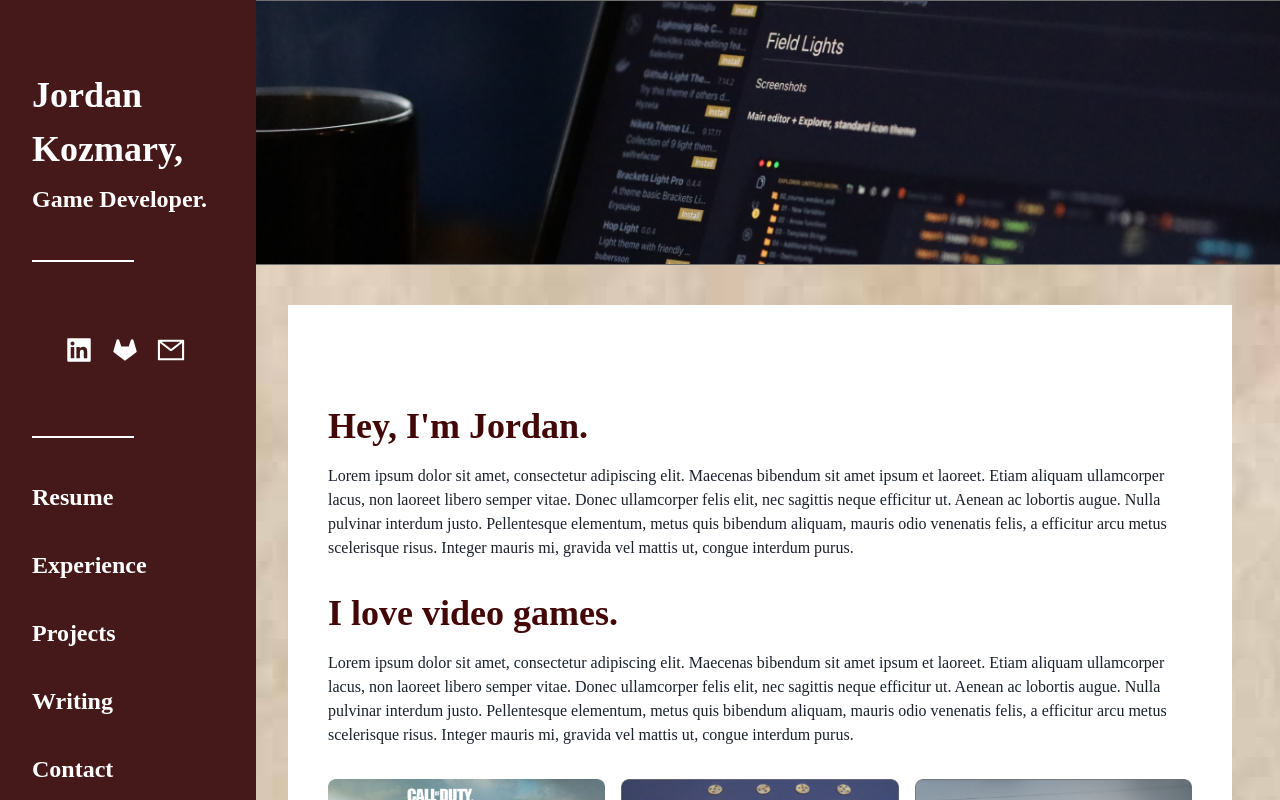
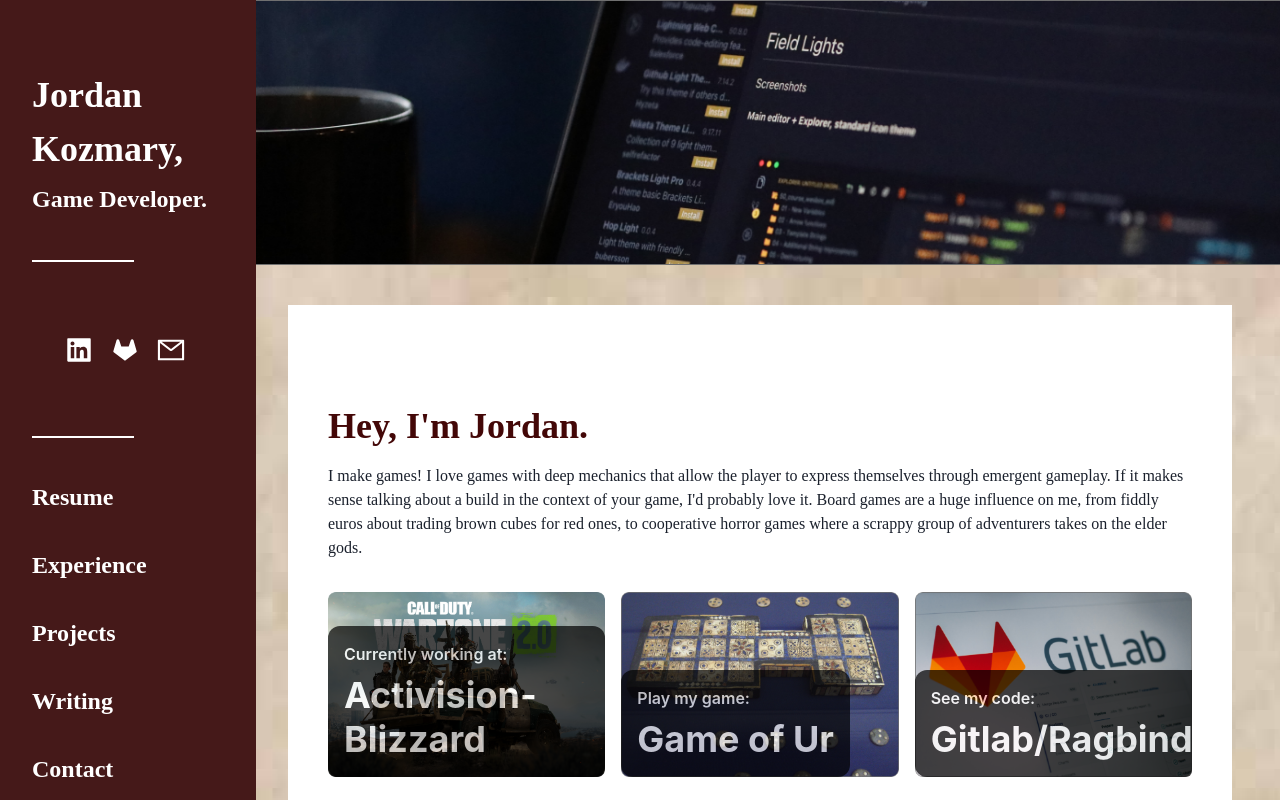
Before and after one commit to terminaltraces/ragbinder-portfolio, a Next.js app: page /nextjs-github-pages/ in a window 1280 px wide. Shown: the top 800 px of the page. Built offline with nearby package versions, Linux system fonts and the light colour scheme; a web font is replaced by a local one.

Commit message:
Update to front page

```diff
--- a/src/pages/index.tsx
+++ b/src/pages/index.tsx
@@ -27,31 +27,12 @@
         Hey, I'm Jordan.
       </Heading>
       <Text fontFamily="ingra" fontWeight="400" fontStyle="normal" mb="8">
-        Lorem ipsum dolor sit amet, consectetur adipiscing elit. Maecenas
-        bibendum sit amet ipsum et laoreet. Etiam aliquam ullamcorper lacus, non
-        laoreet libero semper vitae. Donec ullamcorper felis elit, nec sagittis
-        neque efficitur ut. Aenean ac lobortis augue. Nulla pulvinar interdum
-        justo. Pellentesque elementum, metus quis bibendum aliquam, mauris odio
-        venenatis felis, a efficitur arcu metus scelerisque risus. Integer
-        mauris mi, gravida vel mattis ut, congue interdum purus.
-      </Text>
-      <Heading
-        fontFamily="ingra"
-        fontWeight="700"
-        fontStyle="normal"
-        color="#430707"
-        mb="4"
-      >
-        I love video games.
-      </Heading>
-      <Text fontFamily="ingra" fontWeight="400" fontStyle="normal" mb="8">
-        Lorem ipsum dolor sit amet, consectetur adipiscing elit. Maecenas
-        bibendum sit amet ipsum et laoreet. Etiam aliquam ullamcorper lacus, non
-        laoreet libero semper vitae. Donec ullamcorper felis elit, nec sagittis
-        neque efficitur ut. Aenean ac lobortis augue. Nulla pulvinar interdum
-        justo. Pellentesque elementum, metus quis bibendum aliquam, mauris odio
-        venenatis felis, a efficitur arcu metus scelerisque risus. Integer
-        mauris mi, gravida vel mattis ut, congue interdum purus.
+        I make games! I love games with deep mechanics that allow the player to
+        express themselves through emergent gameplay. If it makes sense talking
+        about a build in the context of your game, I'd probably love it. Board
+        games are a huge influence on me, from fiddly euros about trading brown
+        cubes for red ones, to cooperative horror games where a scrappy group of
+        adventurers takes on the elder gods.
       </Text>
       <SimpleGrid spacing={4} columns={{ xl: 3, lg: 2 }}>
         <Card
```
